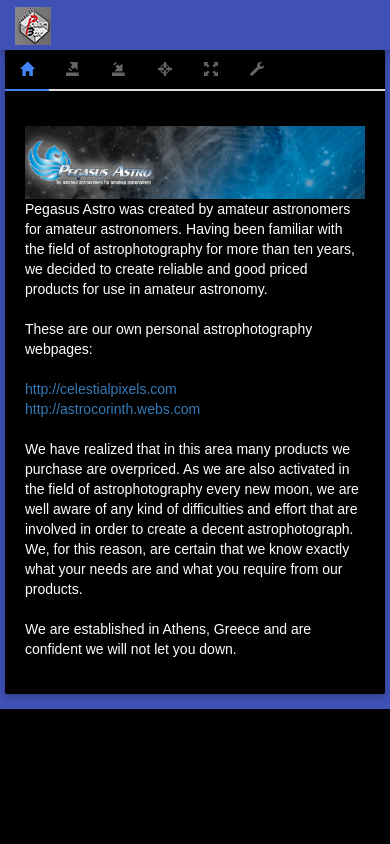
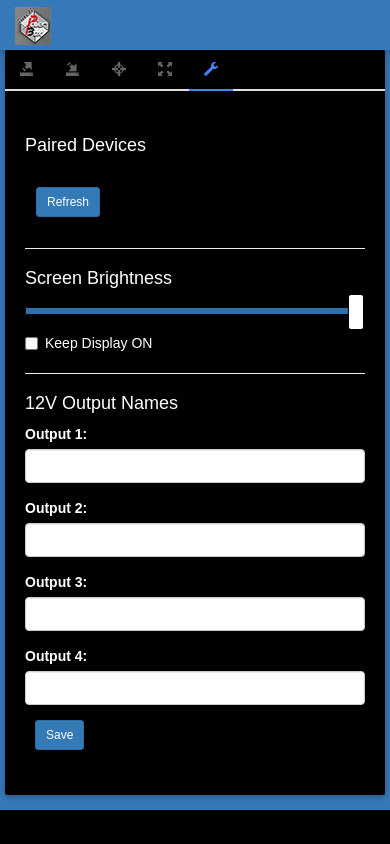
Before and after one commit to panosziogas/pegasus, a plain HTML site: page www/index.html in a window 390 px wide. Drawn offline with Linux system fonts and the light colour scheme; some packages are replaced by stand-ins of ours; files whose address does not match are found by name.

Commit message:
fixed bugs

```diff
--- a/www/css/custom-style.css
+++ b/www/css/custom-style.css
@@ -152,7 +152,12 @@
 	}
 
 .container {
-    background: #3f51b5;
+    background: #3778b8;
+}
+
+.navbar-default {
+    background: #3778b8;
+    background-color: #3778b8!important;
 }
 
 .card{
--- a/www/index.html
+++ b/www/index.html
@@ -91,13 +91,13 @@
             <!-- Nav tabs -->
             <div class="card">
                <ul class="nav nav-tabs" role="tablist">
-                  <li role="presentation"  class="active">
+<!--                  <li role="presentation"  class="active">
                      <a href="#home" aria-controls="home" role="tab" data-toggle="tab">
                         <span class="glyphicon glyphicon-home">
-                           <!--<img src="img/home.svg"/>-->
+                           <img src="img/home.svg"/>
                         </span>
                      </a>
-                  </li>
+                  </li>-->
                   <li role="presentation">
                      <a href="#export" aria-controls="export" role="tab" data-toggle="tab">
                         <span class="glyphicon glyphicon-export"></span><!--<img src="img/export.svg"/>-->
@@ -122,7 +122,7 @@
                         </span>
                      </a>
                   </li>
-                  <li role="presentation">
+                  <li role="presentation" class="active">
                      <a href="#settings" aria-controls="settings" role="tab" data-toggle="tab">
                         <span class="glyphicon glyphicon-wrench">
                            <!--<img src="img/bluetooth.svg"/>-->
@@ -132,7 +132,7 @@
                </ul>
                <!-- Tab panes -->
                <div class="tab-content">
-                  <div role="tabpanel" class="tab-pane active" id="home">
+                  <div role="tabpanel" class="tab-pane" id="home">
                      <img src="img/pegasus_head.JPG">
                      <br>
                      Pegasus Astro was created by amateur astronomers for amateur astronomers. Having been familiar with the field of astrophotography for more than ten years, we decided to create reliable and good priced products for use in amateur astronomy.<br><br>
@@ -341,7 +341,7 @@
                          <button class="btn btn-primary btn-sm" id="flatboxLoader" onclick="window.location.href='digitalFlatBox.html'">Launch FlatBlet</button>
                      </div>
                   </div>
-                  <div role="tabpanel" class="tab-pane" id="settings">
+                  <div role="tabpanel" class="tab-pane active" id="settings">
                      <div id="connectionScreen">
                         <h4>Paired Devices</h4>
                         <ul id="deviceList" class="list-group">
--- a/www/js/index.js
+++ b/www/js/index.js
@@ -269,7 +269,6 @@
             } else {
                 currentChartData.shift();
             }
-            console.log(currentChartData);
             charts.currentChartInitialize();
             //////////////////////////////////////////////
             if (powerChartData.length < dataMaxSize) {
@@ -277,7 +276,6 @@
             } else {
                 powerChartData.shift();
             }
-            console.log(powerChartData);
             charts.powerChartInitialize();
         }
     },
```
Also changed, not shown: www/img/pbox.jpg (added), www/img/pbox.png (added), www/img/pbox_bar.png (added).
